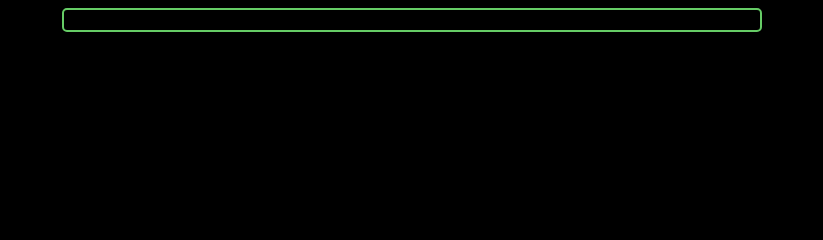
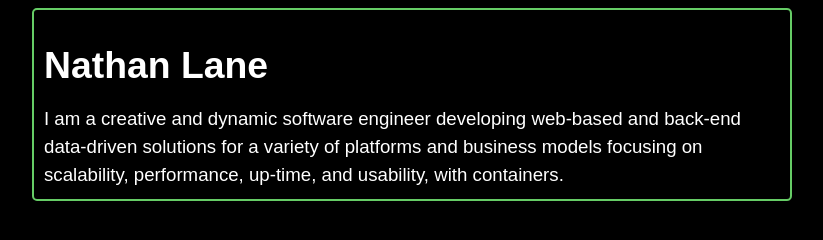
Before and after one commit to nathandelane/nathandelane.github.io, a plain HTML site: page index.html in a window 1280 px wide. Shown: the whole page, without its empty margins (228-1051 px from the left). Drawn offline with Linux system fonts and the light colour scheme.

Commit message:
Add initial text.

```diff
--- a/css/my.css
+++ b/css/my.css
@@ -6,7 +6,7 @@ body {
 }
 
 main {
-  width: 700px;
+  width: 760px;
   background-color: black;
   border-color: #6c6;
   border-radius: 5px;
--- a/index.html
+++ b/index.html
@@ -10,7 +10,8 @@
   </head>
   <body>
     <main>
-
+      <h1>Nathan Lane</h1>
+      <p>I am a creative and dynamic software engineer developing web-based and back-end data-driven solutions for a variety of platforms and business models focusing on scalability, performance, up-time, and usability, with containers.</p>
     </main>
   </body>
 </html>
```
Lines whose indentation alone changed are shown as unchanged.
